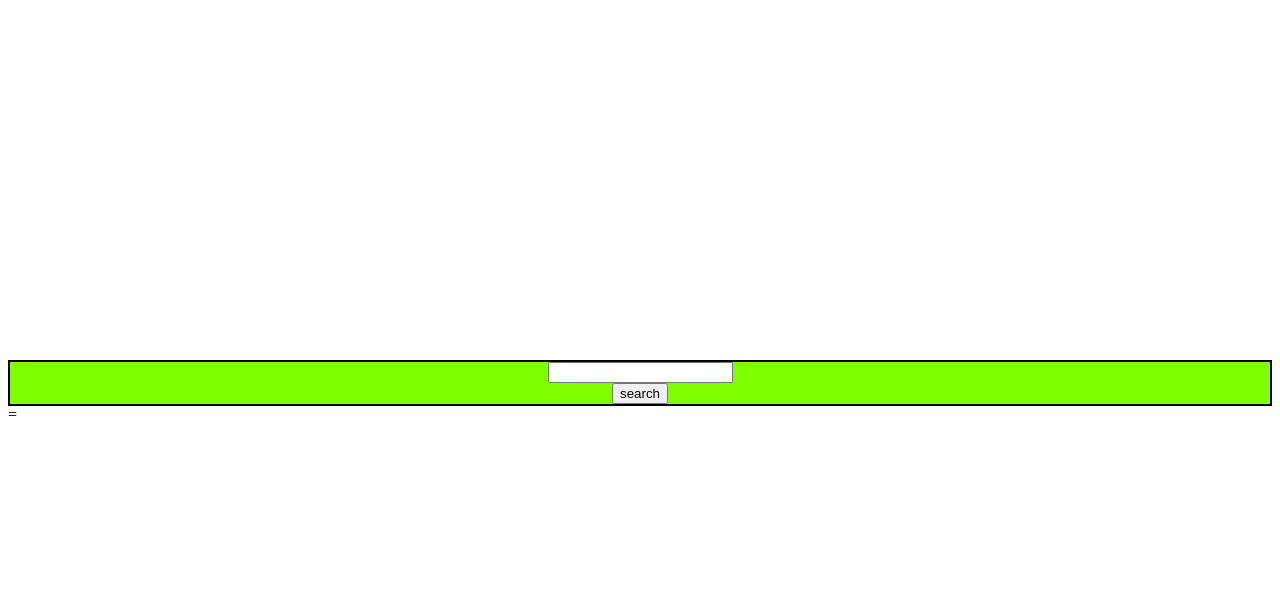
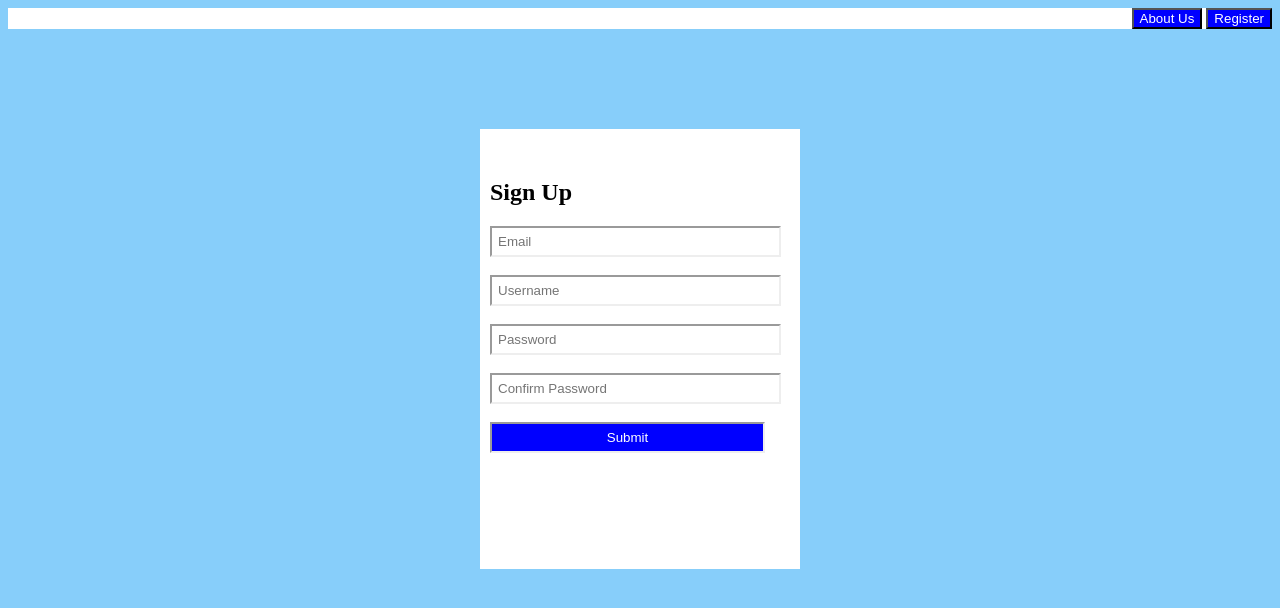
Before and after one commit to jessesoutherland/FirstAssignment, a plain HTML site: page index.html in a window 1280 px wide. Drawn offline with Linux system fonts and the light colour scheme.

Commit message:
FirstAssignment

```diff
--- a/index.html
+++ b/index.html
@@ -1,16 +1,29 @@
 <!DOCTYPE html>
 <html lang="en">
 <head>
-    <title>Document</title>
+    <title>Registration Page</title>
     <link rel="stylesheet" href="main.css">
 </head>
 <body>
-    <form action="https://www.google.com/search" method="GET" class="formbox">
-            <!-- Makes Text Box -->
-            <input type="text" name="q" type="search">
-            <!-- <br> -->
-            <input type="submit" value="search">
-            <!-- <button type="submit">Banana</button> -->
-    </form>=
+    <header class="header">
+        <input id="buttons" type="button" name="AboutUs" value="About Us">
+        <input id="buttons" type="button" name="register" value="Register">
+    </header>
+    <form class="inputs">
+        <h2>Sign Up</h2>
+        <input type="text" name="email" placeholder="Email">
+        <br>
+        <br>
+        <input type="text" name="Username" placeholder="Username">
+        <br>
+        <br>
+        <input type="password" name="Password" placeholder="Password">
+        <br>
+        <br>
+        <input type="password" name="ConfirmPassword" placeholder="Confirm Password">
+        <br>
+        <br>
+        <input id="buttons" type="button" name="submit" value="Submit">
+    </form>
 </body>
 </html>
--- a/main.css
+++ b/main.css
@@ -1,10 +1,28 @@
-form{
-    border: 2px solid black;
-    background-color: chartreuse;
-    margin-top: 45vh;
+body{
+    background-color: lightskyblue;
 }
 
-input{
-    margin: auto;
-    display: block;
+form{
+    margin:100px auto 100px auto;
+    padding: 30px 10px 10px 10px;
+    height: 400px;
+    width: 300px;
+    background-color: white;
 }
+
+.inputs input{
+    border: 2px;
+    border-style: inset;
+    width: 275px;
+    padding: 6px;
+}
+
+header{
+    background-color: white;
+    text-align: right;
+}
+
+#buttons{
+    background-color: blue;
+    color: white;
+}
```
